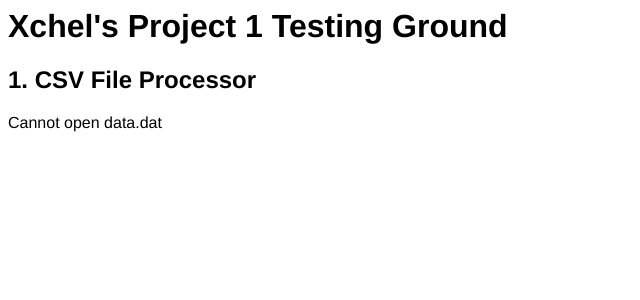
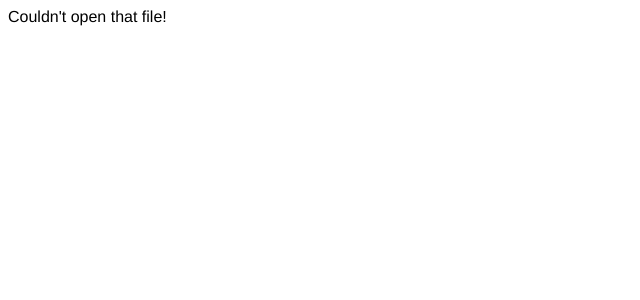
Before and after one commit to ImTizzie/PHP-Based-Website, a PHP site: page / in a window 1280 px wide. Shown: the top 300 px of the page, without its empty margins (0-640 px from the left). Run offline with PHP 8.4, Linux system fonts and the light colour scheme.

Commit message:
Updated index.php with a .csv file processor
- Added .csv file processing function.
- Reduced amount of junk around the site, so it's more minimal and literally just does its intended purpose.

```diff
--- a/index.php
+++ b/index.php
@@ -2,7 +2,7 @@
 
 <!-- HEAD section ............................................................................ -->
 <head>
-  <title> Xchel Diaz's Project 1 Checklist </title>
+  <title> Project 1: PHP-based Website </title>
 
   <!-- javascript functions -->
 
@@ -38,63 +38,43 @@
   function proc_csv ($filename, $delimiter, $quote, $columns_to_show) {
     # Open file and read the contents
     $file1 = fopen($filename, "r") or die("Couldn't open that file!");
-    $pattern = "/((\r?\n)|(\r\n?))/";
-    $result = fgets($file1, filesize($filename));
-    echo $result;
-    echo "<br>";
-    while(!feof($filename)) {
-    	$result = fgets($file1, filesize($filename));
+
+    #Creates a default regex pattern and replaces both the default delimiter and quote with the parameters.
+    $pattern = "/,(?=([^\"]*\"[^\"]*\")*[^\"]*$)/";
+    $pattern = str_replace (",", $delimiter, $pattern);
+    $pattern = str_replace("\"", $quote, $pattern);
+
+    echo "$filename > [ $delimiter : $quote ] > $pattern";
+
+    echo "<table  border=\"1\">\n";
+
+    while(!feof($file1)) {
+
+    	$result = fgets($file1);
     	$component = preg_split($pattern, $result);
+
     	$column = 0;
+
+    	echo "<tr>\n";
+
     	foreach($component as $value) {
     		$column++;
-    		echo $value;
+    		echo "	<td> ".$value." </td>\n";
     	}
-    	echo "<br>";
+
+    	echo "</tr>\n";
     }
     fclose($filename);
-
-    #echo "<table  border=\"1\">\n";
-    #echo "</table>\n<p/>";
   }
 
-   echo "<h1> Xchel's Project 1 Testing Ground </h1>\n";
-
-   echo "<h2> 1. CSV File Processor </h2>\n";
-
-   # FILE access
-   $handle = fopen("data.dat","r") or die("Cannot open data.dat");
-
-   echo "<table  border=\"1\">\n";
-
-   while ($data = fgets($handle)) {
-        echo "<tr>\n";
-        $data_cols = preg_split('/,/',$data);
-        for ($k=0; $k<count($data_cols); ++$k) {
-            echo "  <td> ".$data_cols[$k]." </td>\n";
-        }
-        echo "</tr>\n";
-   }
-
-   fclose($handle);
-
-   echo "</table>\n<p/>";
-
-   # example calls
-   proc_csv("testFile.csv",",","\"", "ALL");
-   #proc_csv("data.dat",",","\"", "1:3:4:7");
-   #proc_csv("test.csv",",","\"", "ALL");
-
-# output would be formatted HTML code (table), that will be embedded where the above call is made in the PHP file.
-
-   echo "<h2> 2. Simplified Wikitext </h2>\n";
-
-   echo "<h2> 3. Interactive Gallery </h2>\n";
-
-   echo "<h2> 4. Search </h2>\n";
-
-   # FILE access
-
+   proc_csv( "dat2-doublequote-colon.csv" , ":"  , "\\\"" , "ALL" );
+   proc_csv( "dat2-doublequote-comma.csv" , ","  , "\'"   , "ALL" );
+   proc_csv( "dat2-doublequote-tab.csv"   , "\t" , "\\\"" , "ALL" );
+   proc_csv( "dat2-singlequote-tab.csv"   , "\t" , "\'"   , "ALL" );
+   proc_csv( "dat-doublequote-bar.csv"    , "\|"  , "\\\"" , "ALL" );
+   proc_csv( "dat-doublequote-comma.csv"  , ","  , "\\\"" , "ALL" );
+   proc_csv( "dat-doublequote-tab.csv"    , "\t" , "\\\"" , "ALL" );
+   proc_csv( "dat-singlequote-colon.csv"  , ":"  , "\'"   , "ALL" );
 
 ?>
 
```
